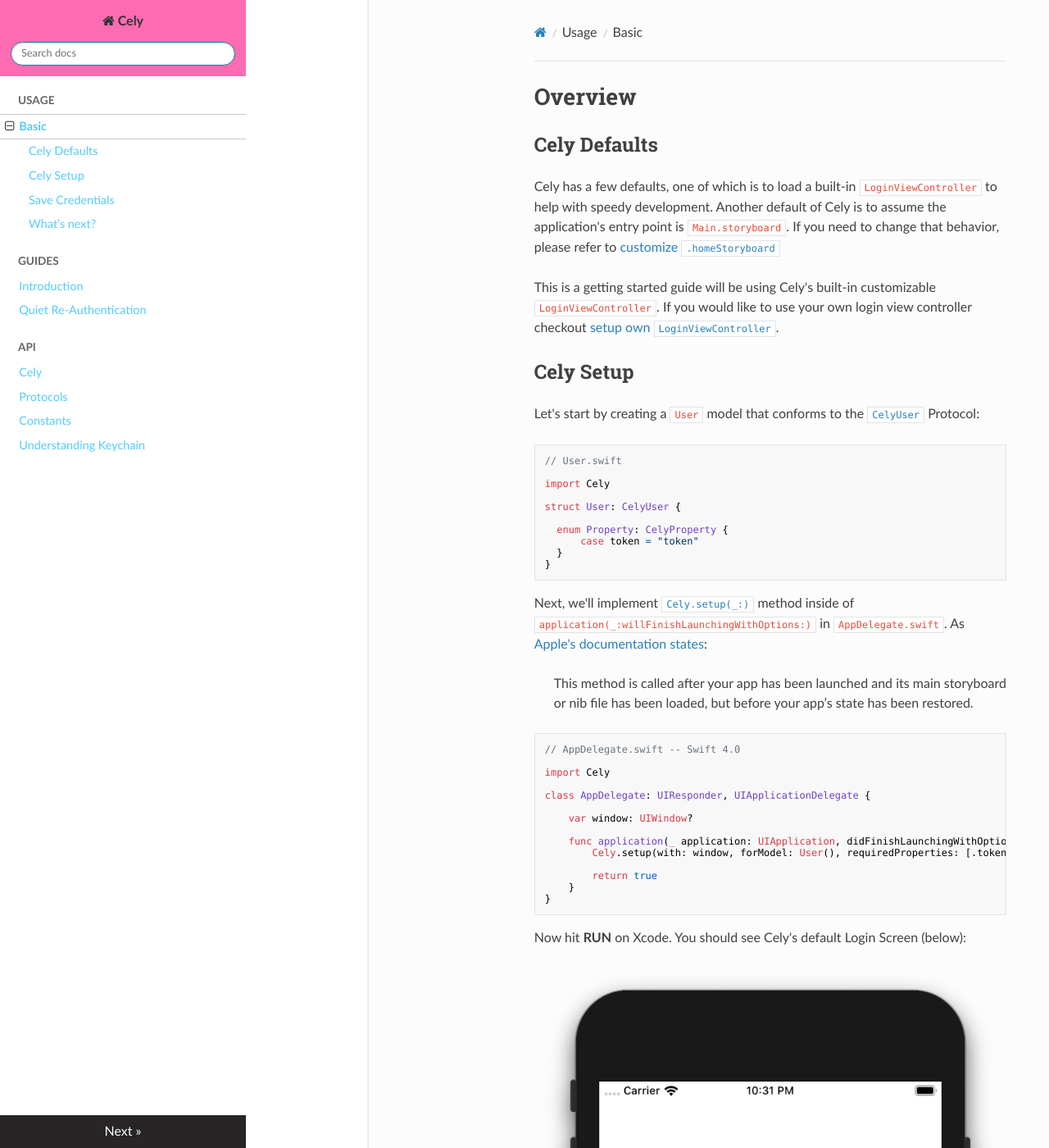
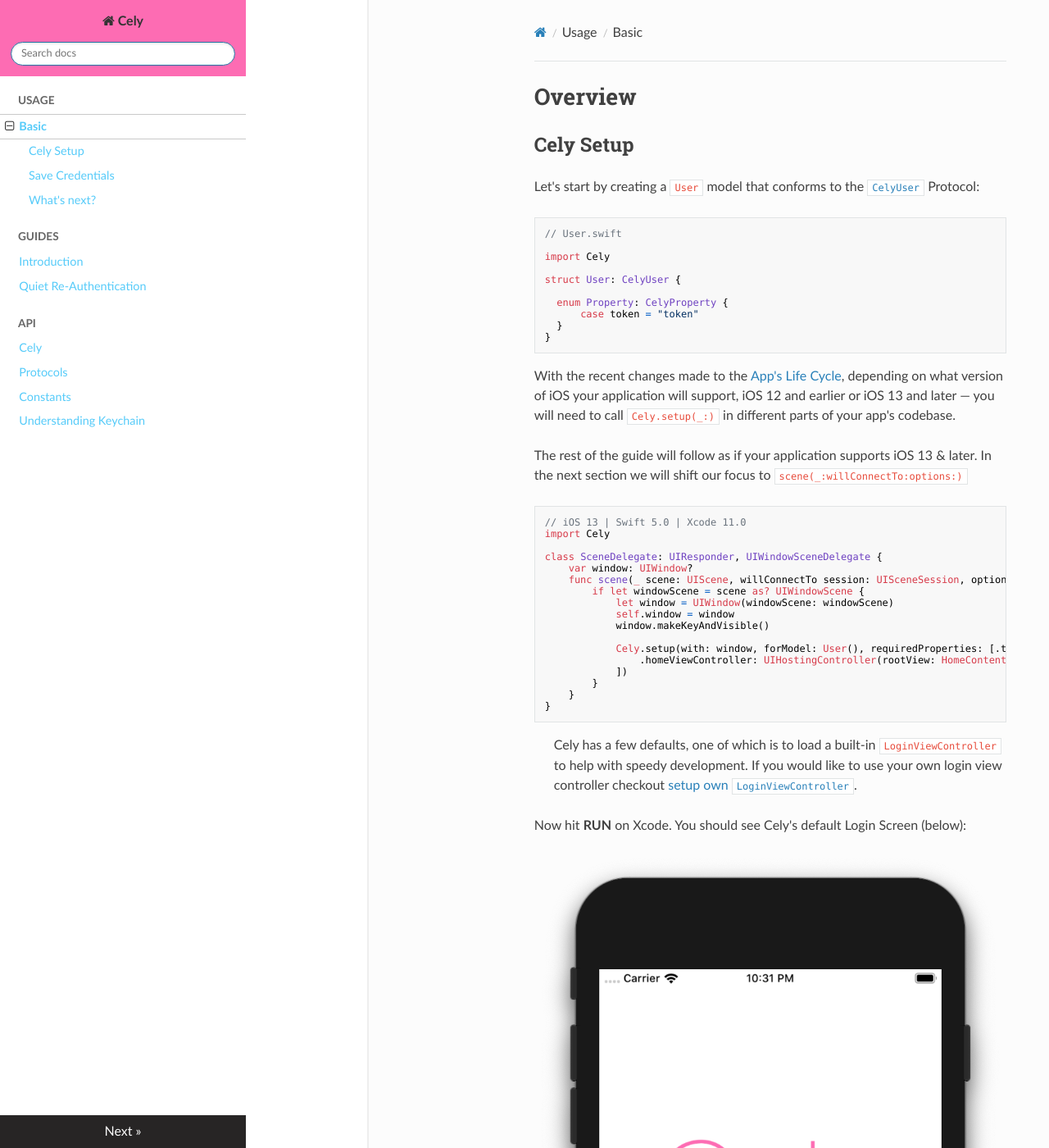
Before and after one commit to cely-tools/docs, an MkDocs documentation site: the page built from docs/usage/basic_usage.md, in a window 1280 px wide and 1400 px high. Shown: the whole window at 82% size. Built offline with MkDocs 1.6.1, drawn with Linux system fonts in a browser that asks for light colours; nearby versions of some CDN libraries; some of the changed text lies outside the part shown.

Commit message:
Add Cely Credentials to basic_usage.md

````diff
--- a/docs/usage/basic_usage.md
+++ b/docs/usage/basic_usage.md
@@ -1,11 +1,8 @@
 # Overview
 
-
-## Cely Defaults
-
-Cely has a few defaults, one of which is to load a built-in `LoginViewController` to help with speedy development. Another default of Cely is to assume the application's entry point is `Main.storyboard`. If you need to change that behavior, please refer to [customize `.homeStoryboard`](TODO:)
-
-This is a getting started guide will be using Cely's built-in customizable `LoginViewController`. If you would like to use your own login view controller checkout [setup own `LoginViewController`](TODO:).
+<!--
+THIS IS THE FIRST ENCOUNTER WITH THE PROJECT! NEEDS TO BE FAST!
+-->
 
 <!-- Add install snippet here -->
 
@@ -26,27 +23,31 @@
 }
 ```
 
-Next, we'll implement [`Cely.setup(_:)`](http://celylog.in/api/#setupwithformodelrequiredpropertieswithoptions) method inside of `application(_:willFinishLaunchingWithOptions:)` in `AppDelegate.swift`. As [Apple's documentation states](https://developer.apple.com/documentation/uikit/uiapplicationdelegate/1623032-application):
+With the recent changes made to the [App's Life Cycle](https://developer.apple.com/documentation/uikit/app_and_environment/managing_your_app_s_life_cycle), depending on what version of iOS your application will support, iOS 12 and earlier or iOS 13 and later — you will need to call `Cely.setup(_:)` in different parts of your app's codebase.
 
-> This method is called after your app has been launched and its main storyboard or nib file has been loaded, but before your app’s state has been restored.
+The rest of the guide will follow as if your application supports iOS 13 & later. In the next section we will shift our focus to `scene(_:willConnectTo:options:)`
 
 
 ```swift
-// AppDelegate.swift -- Swift 4.0
-
+// iOS 13 | Swift 5.0 | Xcode 11.0
 import Cely
 
-class AppDelegate: UIResponder, UIApplicationDelegate {
+class SceneDelegate: UIResponder, UIWindowSceneDelegate {
+    var window: UIWindow?
+    func scene(_ scene: UIScene, willConnectTo session: UISceneSession, options connectionOptions: UIScene.ConnectionOptions) {
+        if let windowScene = scene as? UIWindowScene {
+            let window = UIWindow(windowScene: windowScene)
+            self.window = window
+            window.makeKeyAndVisible()
 
-    var window: UIWindow?
-
-    func application(_ application: UIApplication, didFinishLaunchingWithOptions launchOptions: [UIApplication.LaunchOptionsKey: Any]?) -> Bool {
-        Cely.setup(with: window, forModel: User(), requiredProperties: [.token], withOptions: [:])
-
-        return true
+            Cely.setup(with: window, forModel: User(), requiredProperties: [.token], withOptions: [
+                .homeViewController: UIHostingController(rootView: HomeContentView())
+            ])
+        }
     }
 }
 ```
+> Cely has a few defaults, one of which is to load a built-in `LoginViewController` to help with speedy development. If you would like to use your own login view controller checkout [setup own `LoginViewController`](/usage/advance_usage/#loginviewcontroller).
 
 Now hit **RUN** on Xcode. You should see Cely's default Login Screen (below):
 
@@ -59,10 +60,11 @@
 
 ```swift
 Cely.setup(with: window, forModel: User(), requiredProperties: [.token], withOptions: [
+    .homeViewController: UIHostingController(rootView: HomeContentView()),
     .loginCompletionBlock: { (username: String, password: String) in
         if username == "hello" && password == "world" {
-            Cely.save(username, forKey: "username")
             Cely.save("FAKETOKEN-\(username)\(password)", forKey: "token", securely: true)
+            Cely.credentials.set(username: username, password: password, server: "api.example.com")
             Cely.changeStatus(to: .loggedIn)
         }
     }
@@ -84,4 +86,4 @@
 
 ## What's next?
 
-- [Set custom `LoginViewController`](TODO:)
+- [Set custom `LoginViewController`](/usage/advance_usage/#loginviewcontroller)
````
